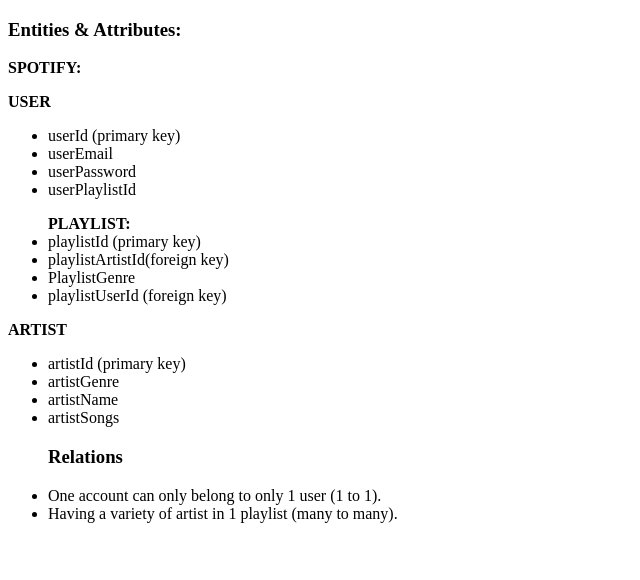
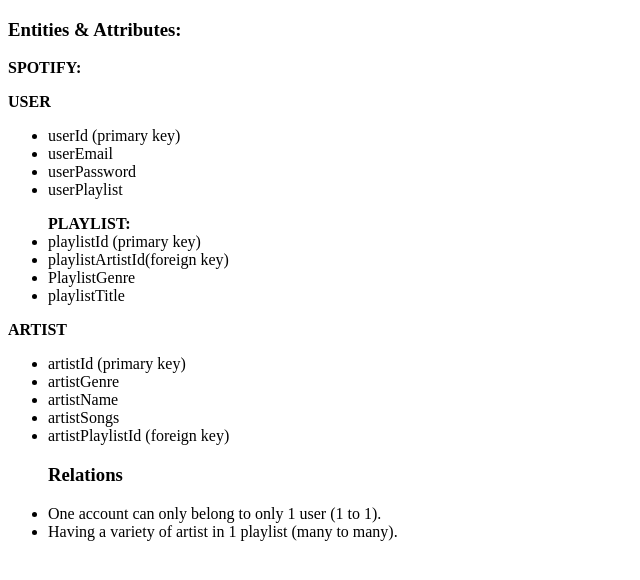
Before and after one commit to sararendon01/data-design, a plain HTML site: page epic/conceptual-model.html in a window 1280 px wide. Shown: the whole page, without its empty margins (0-640 px from the left). Drawn offline with Linux system fonts and the light colour scheme.

```diff
--- a/epic/conceptual-model.html
+++ b/epic/conceptual-model.html
@@ -16,7 +16,7 @@
 	<li>userId (primary key)</li>
 	<li>userEmail</li>
 	<li>userPassword</li>
-	<li>userPlaylistId</li>
+	<li>userPlaylist</li>
 </ul>
 <ul>
 
@@ -25,7 +25,7 @@
 	<li>playlistId (primary key)</li>
 	<li>playlistArtistId(foreign key)</li>
 	<li>PlaylistGenre</li>
-	<li>playlistUserId (foreign key)</li>
+	<li>playlistTitle</li>
 
 </ul>
 
@@ -35,6 +35,7 @@
 	<li>artistGenre</li>
 	<li>artistName</li>
 	<li>artistSongs</li>
+	<li>artistPlaylistId (foreign key)</li>
 
 </ul>
 <ul>
```
